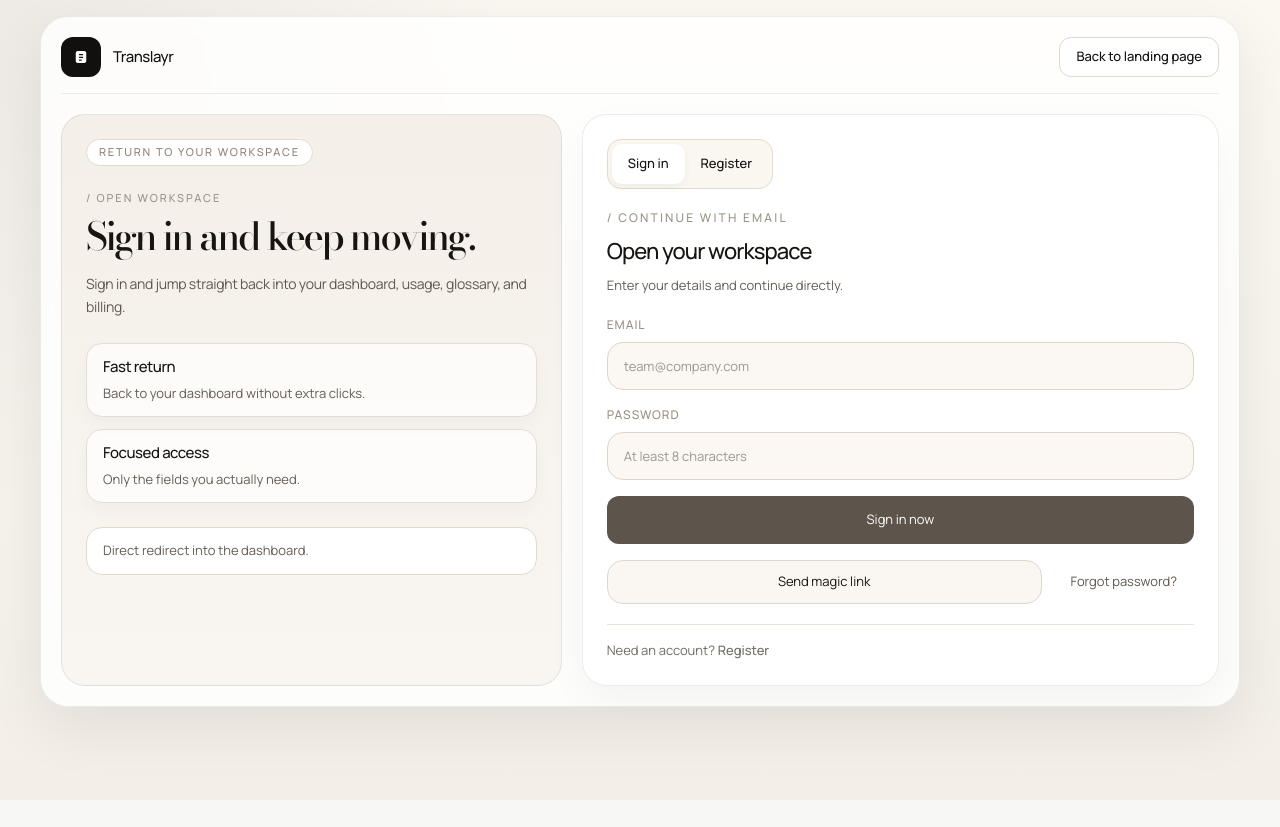
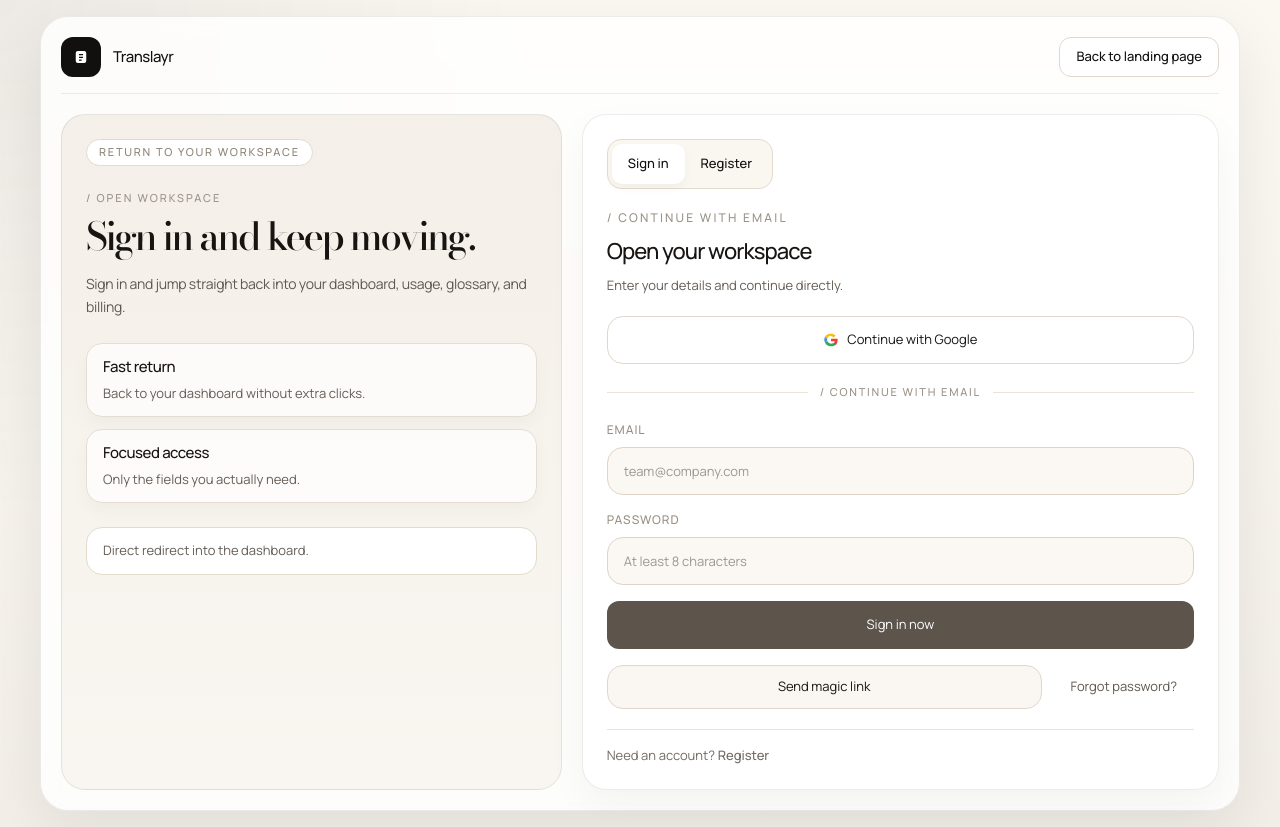
Before and after one commit to hasanycdg/transly, a Next.js app: page /login in a window 1280 px wide. Before the commit the page ends 800 px from the top, so only its background shows below. Built offline with nearby package versions, Linux system fonts and the light colour scheme; no server answers.

Commit message:
google sign in

```diff
--- a/components/auth/auth-screen.tsx
+++ b/components/auth/auth-screen.tsx
@@ -101,6 +101,8 @@ export function AuthScreen({ mode }: AuthScreenProps) {
           alternateCta: isRegister ? "Anmelden" : "Registrieren",
           alternateHref: isRegister ? "/login" : "/register",
           directNote: "Direkter Weitergang ins Dashboard.",
+          googleCta: "Mit Google fortfahren",
+          googleSubmitting: "Weiterleitung zu Google...",
           magicLink: "Magic Link senden",
           sendingMagicLink: "Magic Link wird gesendet...",
           forgotPassword: "Passwort vergessen?",
@@ -174,6 +176,8 @@ export function AuthScreen({ mode }: AuthScreenProps) {
           alternateCta: isRegister ? "Sign in" : "Register",
           alternateHref: isRegister ? "/login" : "/register",
           directNote: "Direct redirect into the dashboard.",
+          googleCta: "Continue with Google",
+          googleSubmitting: "Redirecting to Google...",
           magicLink: "Send magic link",
           sendingMagicLink: "Sending magic link...",
           forgotPassword: "Forgot password?",
@@ -309,6 +313,32 @@ export function AuthScreen({ mode }: AuthScreenProps) {
     }
   }
 
+  async function handleGoogleSignIn() {
+    if (isSubmitting) {
+      return;
+    }
+
+    try {
+      setIsSubmitting(true);
+      setErrorMessage(null);
+      setSuccessMessage(null);
+
+      const { error } = await supabase.auth.signInWithOAuth({
+        provider: "google",
+        options: {
+          redirectTo: `${getAppUrl()}/auth/callback?next=${encodeURIComponent(redirectTo)}`
+        }
+      });
+
+      if (error) {
+        throw error;
+      }
+    } catch (error) {
+      setErrorMessage(error instanceof Error ? error.message : "Authentication failed.");
+      setIsSubmitting(false);
+    }
+  }
+
   async function handlePasswordReset() {
     if (isSubmitting) {
       return;
@@ -431,6 +461,22 @@ export function AuthScreen({ mode }: AuthScreenProps) {
                 {successMessage}
               </div>
             ) : null}
+
+            <button
+              type="button"
+              onClick={() => void handleGoogleSignIn()}
+              disabled={isSubmitting}
+              className="mt-5 inline-flex h-12 w-full items-center justify-center gap-2 rounded-[16px] border border-[#dfd7cc] bg-white px-4 text-[14px] font-medium text-[#171412] transition hover:bg-[#faf7f2] disabled:cursor-progress disabled:opacity-70"
+            >
+              <GoogleIcon />
+              <span>{isSubmitting ? copy.googleSubmitting : copy.googleCta}</span>
+            </button>
+
+            <div className="mt-5 flex items-center gap-3 text-[11px] font-medium uppercase tracking-[0.16em] text-[#9c9389]">
+              <span className="h-px flex-1 bg-[#ece3d8]" />
+              <span>{copy.formEyebrow}</span>
+              <span className="h-px flex-1 bg-[#ece3d8]" />
+            </div>
 
             <form className="mt-5 space-y-4" onSubmit={handleSubmit}>
               {isRegister ? (
@@ -594,6 +640,29 @@ function BrandIcon() {
   );
 }
 
+function GoogleIcon() {
+  return (
+    <svg aria-hidden="true" viewBox="0 0 24 24" className="h-4 w-4">
+      <path
+        fill="#EA4335"
+        d="M12 10.08v3.98h5.64c-.25 1.28-.98 2.37-2.04 3.11l3.3 2.56c1.93-1.77 3.05-4.38 3.05-7.48 0-.74-.07-1.45-.2-2.13H12Z"
+      />
+      <path
+        fill="#34A853"
+        d="M12 21.5c2.75 0 5.06-.91 6.74-2.47l-3.3-2.56c-.92.62-2.1.99-3.44.99-2.65 0-4.9-1.79-5.7-4.2l-3.42 2.64A10.17 10.17 0 0 0 12 21.5Z"
+      />
+      <path
+        fill="#4A90E2"
+        d="M6.3 13.26a6.08 6.08 0 0 1 0-3.52L2.88 7.1a10.17 10.17 0 0 0 0 8.8l3.42-2.64Z"
+      />
+      <path
+        fill="#FBBC05"
+        d="M12 6.54c1.5 0 2.84.52 3.89 1.55l2.92-2.92C17.05 3.53 14.74 2.5 12 2.5A10.17 10.17 0 0 0 2.88 7.1l3.42 2.64c.8-2.41 3.05-4.2 5.7-4.2Z"
+      />
+    </svg>
+  );
+}
+
 function getSafeRedirectPath(redirectTo: string | null) {
   if (!redirectTo || !redirectTo.startsWith("/") || redirectTo.startsWith("//")) {
     return "/dashboard";
```
